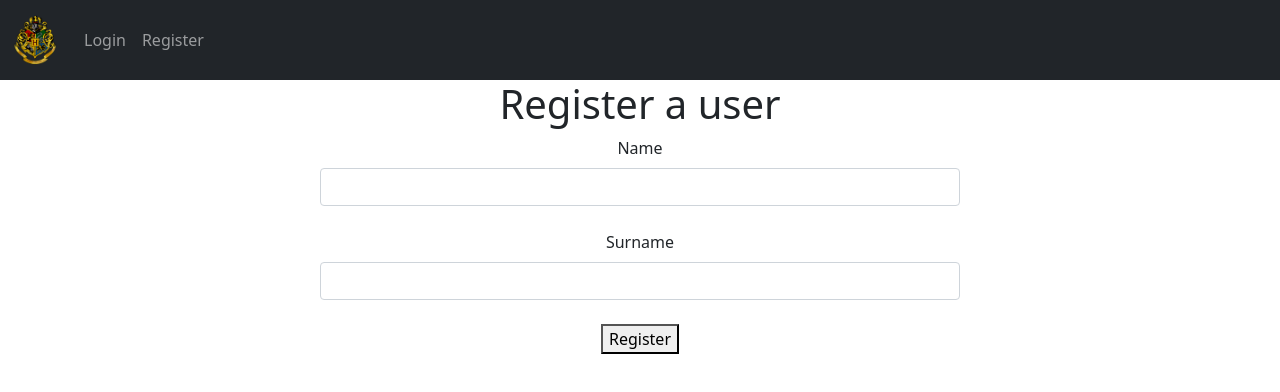
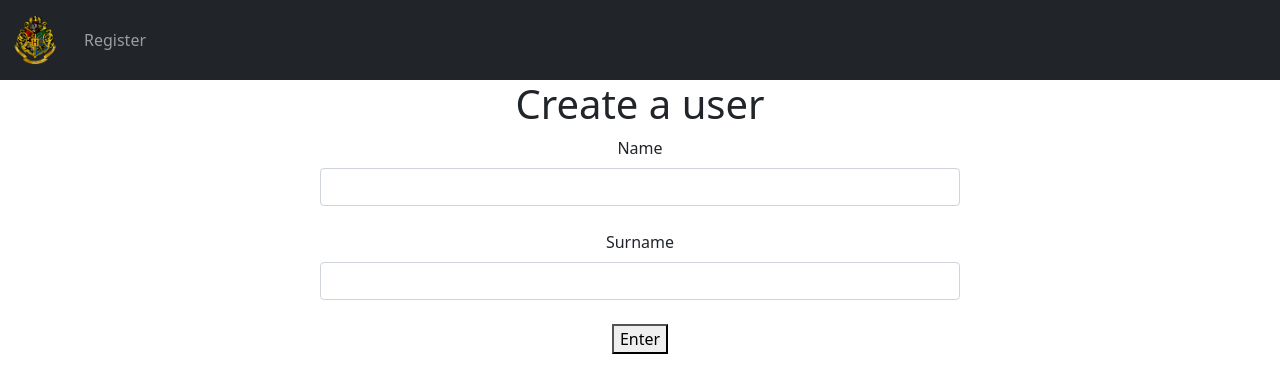
Before and after one commit to darynella2001/PWeb_lab4, a React (Create React App) app: page /register in a window 1280 px wide. Shown: the top 392 px of the page. Built offline with nearby package versions, Linux system fonts and the light colour scheme.

Commit message:
Registration error check

```diff
--- a/src/Answer.js
+++ b/src/Answer.js
@@ -1,79 +1,9 @@
-// import React, {useState, useEffect} from "react";
-// import NavBar from "./NavBar";
-// import { useParams, useNavigate } from "react-router-dom";
-// import axios from "axios";
-
-// export default function Answer (){
-
-//     const superId = useParams()
-
-
-//     const [id, setId] = useState(null);
-//     const [title, setTitle] = useState("");
-//     const [questions, setQuestions] = useState([])
-//     const [currentQuestion, setCurrentQuestion] = useState(0);
-//     const [showScore, setShowScore] = useState(false);
-// 	const [score, setScore] = useState(0);
-//     // console.log(typeof questions[currentQuestion].question)
-
-//     // let quizList = [];
-//     useEffect(() => {
-//         getAllQuizes();
-//     }, []);
-//     // let navigate = useNavigate();
-
-//    const getAllQuizes =  () =>{
-//         axios.get('https://pure-caverns-82881.herokuapp.com/api/v54/quizzes/'+superId.id,
-//         {
-//             headers:{
-//                     "X-Access-Token": '00e42cabcc70501b0941ae177326c2c7407e96d701a97a82d97577d4db27e6de',
-//                 }
-//         })
-//         .then((response) => {
-//             // console.log(response.data)
-//             const myQuiz = response.data;
-//             setId(myQuiz.id);
-//             setTitle(myQuiz.title);
-//             setQuestions(myQuiz.questions);
-//         })
-//         .catch(error => console.error(`Error: ${error}`));
-//    }
-//  return(
-//      <div>
-//     <NavBar />
-//     <div className='answer-box'>
-//     {false ? (
-// 				<div className='score-section'>You scored 1 out of {questions.length}</div>
-// 			) : (
-// 				<>
-// 					<div className='question-section'>
-// 						<div className='question-count'>
-// 							<span>Question 1</span>/{questions.length}
-// 						</div>
-// 						<div className='question-text'>{questions[currentQuestion].question}</div>
-//                         {/* <div className='question-text'>dfghj</div> */}
-
-// 					</div>
-// 					<div className='answer-section'>
-//                         {
-//                         questions[currentQuestion].answers.map((answerOption, i) => (
-// 							<button >{answerOption}</button>
-// 						))}
-// 					</div>
-// 				</>
-// 			)}
-// 		</div>
-//      </div>
-//  )
-// }
 import React, {useState, useEffect, useRef} from "react";
 
 
 const Answer = ({ data, onAnswerUpdate, numberOfQuestions, activeQuestion, onSetActiveQuestion, onSetStep }) => {
     const [selected, setSelected] = useState('');
     const [error, setError] = useState('');
-    const [questionId, setQuestionId] = useState(0);
-    const [answerText, setAnswerText] = useState("");
     const radioWrapper = useRef();
 
 
--- a/src/App.js
+++ b/src/App.js
@@ -1,12 +1,10 @@
 import './App.css';
 import Home from './pages/Home';
-import Login from './pages/Login';
 import About from './pages/About';
 import Quizes from './pages/Quizes';
 import AddQuiz from './AddQuiz';
 import Register from './pages/Register';
 import Protected from './Protected';
-import Answer from './Answer';
 import Quiz from './Quiz';
 import { Route, Routes } from 'react-router-dom';
 import "bootstrap/dist/css/bootstrap.css";
@@ -18,7 +16,6 @@ function App() {
       <Routes>
         <Route exact path="/" element={<Home/>} />
         <Route exact path="/about" element={<Protected Cmp={About}/>} />
-        <Route exact path="/login" element={<Login/>} />
         <Route exact path="/quizes" element={<Protected Cmp={Quizes}/>} />
         <Route exact path="/add" element={<Protected Cmp={AddQuiz}/>} />
         <Route exact path="/register" element={<Register/>} />
--- a/src/NavBar.js
+++ b/src/NavBar.js
@@ -10,7 +10,7 @@ function NavBar(){
     function logOut()
     {
         localStorage.clear();
-        navigate("/login")
+        navigate("/register")
     }
     return(
         <div>
@@ -31,7 +31,6 @@ function NavBar(){
                         </>
                         :
                         <>
-                        <Nav.Link href="/login">Login</Nav.Link>
                         <Nav.Link href="/register">Register</Nav.Link>
                         </>
                     }
--- a/src/pages/Login.js
+++ /dev/null
@@ -1,51 +0,0 @@
-import React, {useState, useEffect} from "react";
-import {useNavigate} from 'react-router-dom';
-import NavBar from "../NavBar";
-function Login(){
-    useEffect(() => {
-        if(localStorage.getItem('user-info'))
-        {
-            navigate("/quizes")
-        }
-    }, [])
-    const [name, setName] = useState("")
-    const [surname, setSurname] = useState("")
-
-    const navigate = useNavigate();
-
-    async function signUp(){
-        let item={data : {name, surname}}
-
-        console.warn("itemi", item)
-        let result = await fetch("https://pure-caverns-82881.herokuapp.com/api/v54/users",
-        {
-            method: 'POST',
-            headers:{
-                "Content-Type": "application/json",
-                "X-Access-Token": '00e42cabcc70501b0941ae177326c2c7407e96d701a97a82d97577d4db27e6de',
-            },
-            body:JSON.stringify(item)
-        })
-        result = await result.json()
-        localStorage.setItem("user-info", JSON.stringify(result))
-        console.warn("result", result)
-        navigate("/quizes")
-    }
-
-    return(
-        <>
-        <NavBar />
-
-        <div className="col-sm-6 offset-sm-3">
-            <h1>Create User</h1>
-            <input type="text" className="form-control" value={name} onChange={(e)=>setName(e.target.value)} placeholder="name"/>
-            <br/>
-            <input type="text" className="form-control" value={surname} onChange={(e)=>setSurname(e.target.value)} placeholder="surname"/>
-            <br/>
-            <button onClick={signUp}>Login</button>
-        </div>
-       </>
-    );
-}
-
-export default Login;
--- a/src/pages/Register.js
+++ b/src/pages/Register.js
@@ -5,6 +5,7 @@ import axios from "axios";
 function Register(){
     const [name, setName] = useState("")
     const [surname, setSurname] = useState("")
+    const [error, setError] = useState('');
 
     const navigate = useNavigate();
     const submitHandler = (e) => {
@@ -28,6 +29,8 @@ function Register(){
         })
         .catch((err)=>{
             console.log(err)
+            setError('User with this name and surname already exists!');
+
         })
 
     }
@@ -37,14 +40,15 @@ function Register(){
 
         <div className="col-sm-6 offset-sm-3">
             <form onSubmit={submitHandler}>
-                <h1>Register a user</h1>
+                <h1>Create a user</h1>
                 <label htmlFor="name" className="form-label">Name</label>
                 <input type="text" className="form-control" value={name} onChange={(e)=>setName(e.target.value)}/>
                 <br/>
                 <label htmlFor="surname" className="form-label">Surname</label>
                 <input type="text" className="form-control" value={surname} onChange={(e)=>setSurname(e.target.value)}/>
                 <br/>
-                <button type="submit">Register</button>
+                {error && <div className="text-danger">{error}</div>}
+                <button type="submit">Enter</button>
             </form>
         </div>
        </>
```
Also changed, not shown: src/Error.js (added).
